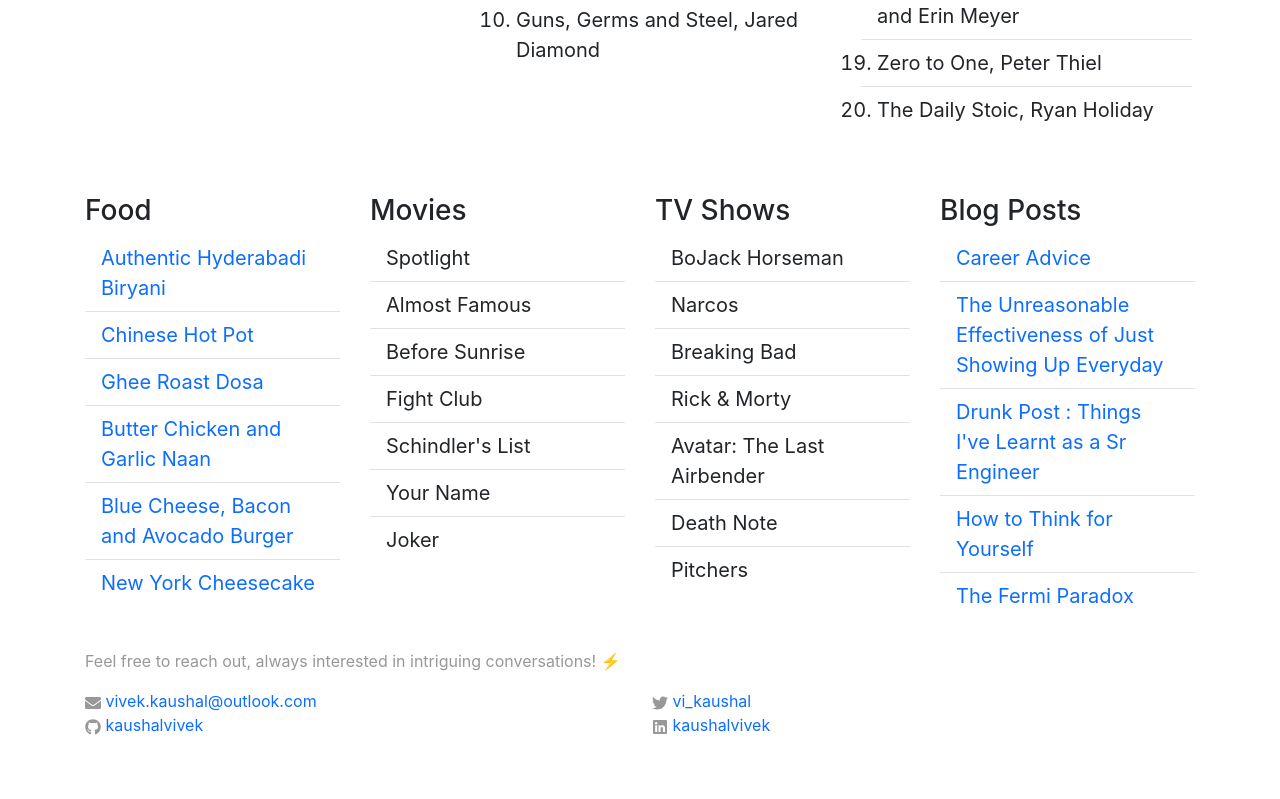
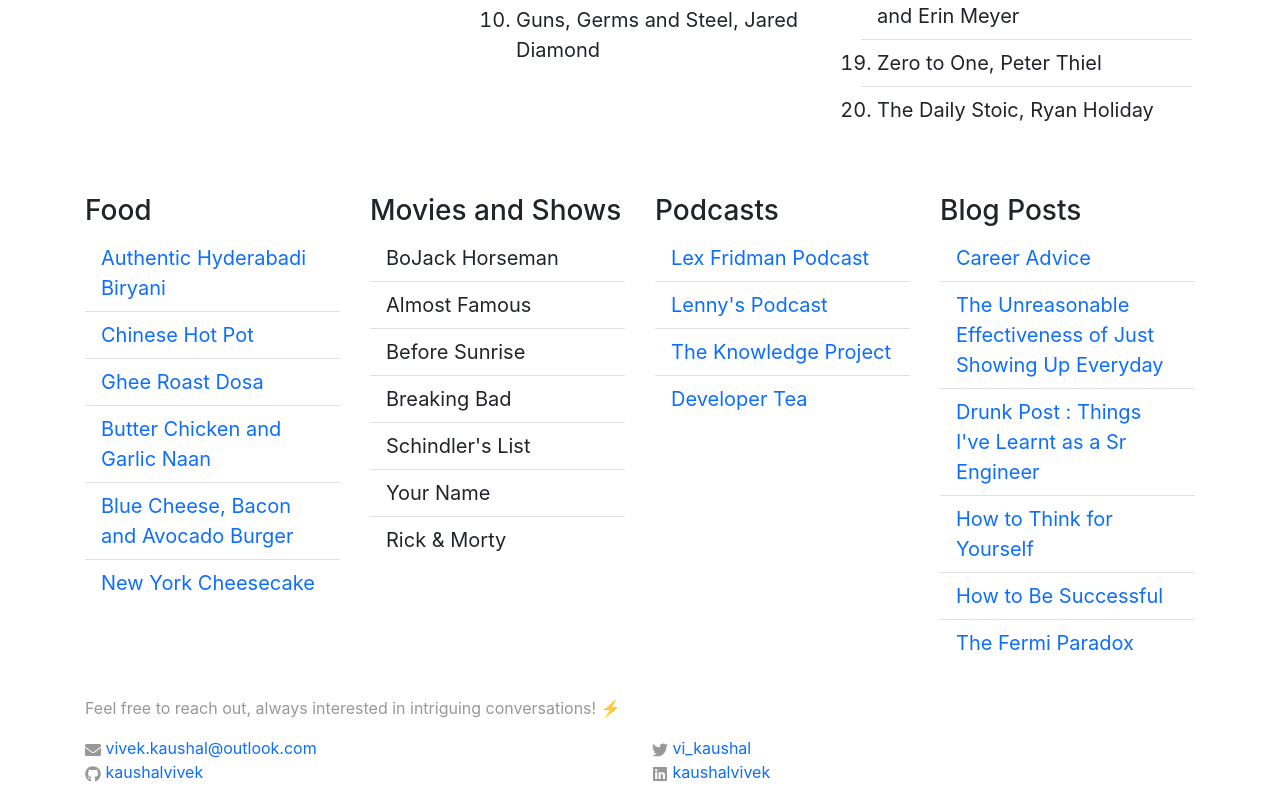
Before and after one commit to kaushalvivek/vivekkaushal.com, a React (Create React App) app: page /recommendations in a window 1280 px wide. Shown: the part 674-1473 px from the top of the page. Before the commit the page ends 1426 px from the top, so only its background shows below. Built offline with nearby package versions, Linux system fonts and the light colour scheme.

Commit message:
recommendation changes

```diff
--- a/src/components/pages/recommendations.js
+++ b/src/components/pages/recommendations.js
@@ -65,27 +65,24 @@
                         </ListGroup>
                     </Col>
                     <Col md={3} xs={12} style={pad}>
-                        <h3>Movies</h3>
+                        <h3>Movies and Shows</h3>
                         <ListGroup variant="flush">
-                            <ListGroup.Item>Spotlight</ListGroup.Item>
+                            <ListGroup.Item>BoJack Horseman</ListGroup.Item>
                             <ListGroup.Item>Almost Famous</ListGroup.Item>
                             <ListGroup.Item>Before Sunrise</ListGroup.Item>
-                            <ListGroup.Item>Fight Club</ListGroup.Item>
+                            <ListGroup.Item>Breaking Bad</ListGroup.Item>
                             <ListGroup.Item>Schindler's List</ListGroup.Item>
                             <ListGroup.Item>Your Name</ListGroup.Item>
-                            <ListGroup.Item>Joker</ListGroup.Item>
+                            <ListGroup.Item>Rick & Morty</ListGroup.Item>
                         </ListGroup>
                     </Col>
                     <Col md={3} xs={12} style={pad}>
-                        <h3>TV Shows</h3>
+                        <h3>Podcasts</h3>
                         <ListGroup variant="flush">
-                            <ListGroup.Item>BoJack Horseman</ListGroup.Item>
-                            <ListGroup.Item>Narcos</ListGroup.Item>
-                            <ListGroup.Item>Breaking Bad</ListGroup.Item>
-                            <ListGroup.Item>Rick & Morty</ListGroup.Item>
-                            <ListGroup.Item>Avatar: The Last Airbender</ListGroup.Item>
-                            <ListGroup.Item>Death Note</ListGroup.Item>
-                            <ListGroup.Item>Pitchers</ListGroup.Item>
+                            <ListGroup.Item><a href="https://lexfridman.com/podcast/">Lex Fridman Podcast</a></ListGroup.Item>
+                            <ListGroup.Item><a href="https://open.spotify.com/show/2dR1MUZEHCOnz1LVfNac0j?si=7d7f1e207fa74063">Lenny's Podcast</a></ListGroup.Item>
+                            <ListGroup.Item><a href="https://open.spotify.com/show/1VyK52NSZHaDKeMJzT4TSM?si=15912f00fb874019">The Knowledge Project</a></ListGroup.Item>
+                            <ListGroup.Item><a href="https://open.spotify.com/show/02fM1JHpt9HmHGp482K71b?si=d27fba75fbf14a09">Developer Tea</a></ListGroup.Item>
                         </ListGroup>
                     </Col>
                     <Col md={3} xs={12} style={pad}>
@@ -99,6 +96,8 @@
                                 Drunk Post : Things I've Learnt as a Sr Engineer</a></ListGroup.Item>
                             <ListGroup.Item><a href="http://paulgraham.com/think.html" target="_blank" rel="noreferrer">
                                 How to Think for Yourself</a></ListGroup.Item>
+                            <ListGroup.Item><a href="https://blog.samaltman.com/how-to-be-successful" target="_blank" rel="noreferrer">
+                                How to Be Successful</a></ListGroup.Item>
                             <ListGroup.Item><a href="https://waitbutwhy.com/2014/05/fermi-paradox.html" target="_blank" rel="noreferrer">
                                 The Fermi Paradox</a></ListGroup.Item>
                         </ListGroup>
```
